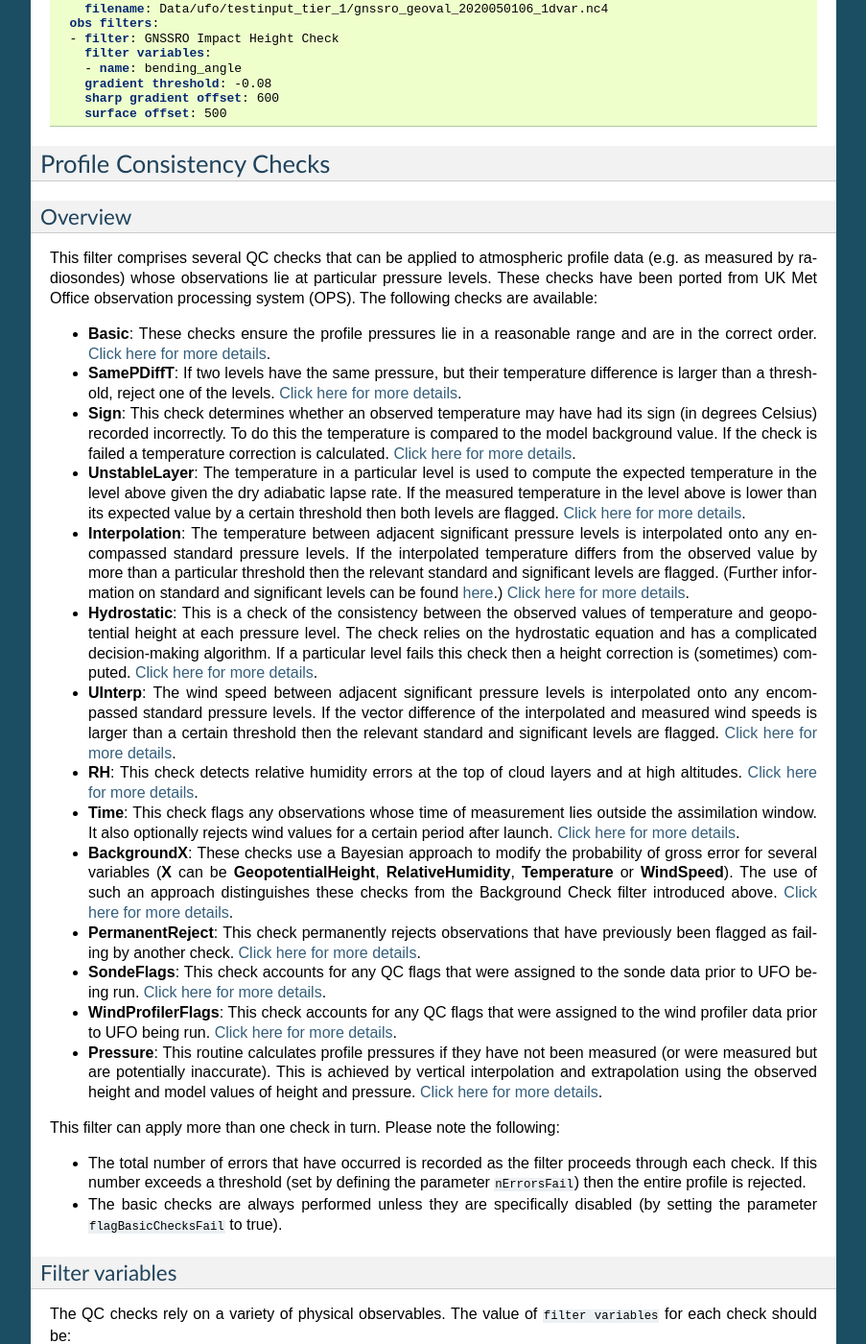
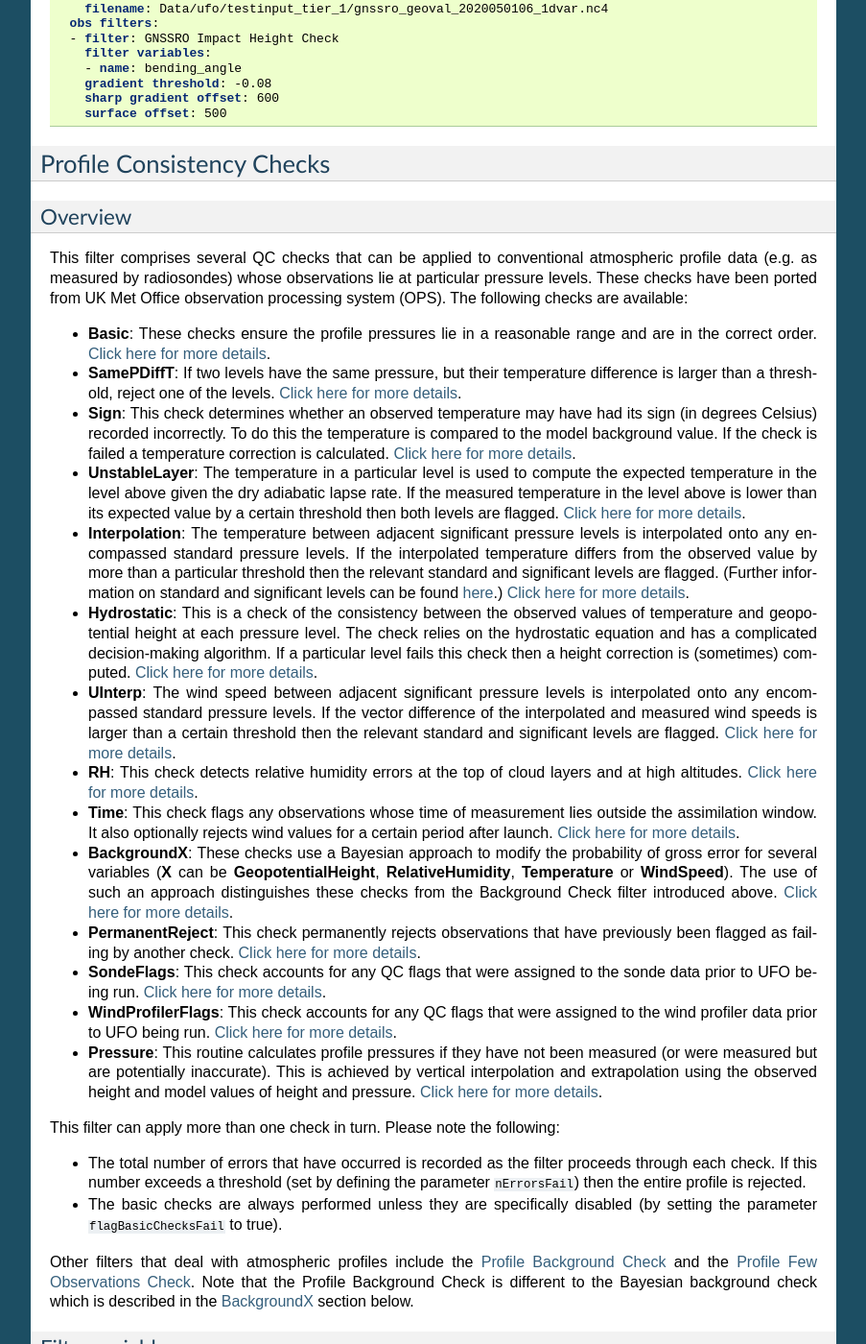
Before and after one commit to JCSDA/jedi-docs, a Sphinx documentation site: the page built from docs/inside/jedi-components/ufo/qcfilters/ProfileQC.rst, in a window 1280 px wide and 1400 px high, scrolled down 2105 px. Shown: the whole window at 96% size, without its empty margins (198-1101 px from the left). Built offline with Sphinx 7.4.7, drawn with Linux system fonts in a browser that asks for light colours; some of the changed text lies outside the part shown.

Commit message:
links to other profile checks; uinterpalternative (#175)

```diff
--- a/docs/inside/jedi-components/ufo/qcfilters/ProfileQC.rst
+++ b/docs/inside/jedi-components/ufo/qcfilters/ProfileQC.rst
@@ -112,7 +116,7 @@
 Overview
 ^^^^^^^^
 
-This filter comprises several QC checks that can be applied to atmospheric profile data (e.g. as measured by radiosondes) whose observations lie at particular pressure levels.
+This filter comprises several QC checks that can be applied to conventional atmospheric profile data (e.g. as measured by radiosondes) whose observations lie at particular pressure levels.
 These checks have been ported from UK Met Office observation processing system (OPS).
 The following checks are available:
 
@@ -172,6 +176,10 @@
   If this number exceeds a threshold (set by defining the parameter :code:`nErrorsFail`) then the entire profile is rejected.
 
 - The basic checks are always performed unless they are specifically disabled (by setting the parameter :code:`flagBasicChecksFail` to true).
+
+Other filters that deal with atmospheric profiles include the :ref:`Profile Background Check <profbkgcheck>`
+and the :ref:`Profile Few Observations Check <proffewobscheck>`. Note that the Profile Background Check is different to the
+Bayesian background check which is described in the :ref:`BackgroundX <profconcheck_background>` section below.
 
 ..
   (Commented out for now - will be revisited once all of the filters are in place)
@@ -464,6 +472,9 @@
 (according to the values in :code:`UICheck_BigGaps`),
 down to a minimum value given by the value of :code:`UICheck_BigGapLowP`.
 
+There is an alternative implementation of this check called **UInterpAlternative**. The UInterpAlternative check uses an different data handling method but otherwise
+behaves identically to the UInterp check. As such the UInterpAlternative check does not need to be used operationally (but should be kept to aid regression testing).
+
 **Summary of yaml parameters**
 
 - :code:`UICheck_TInterpIdenticalPTolSq`: threshold for squared difference between observed wind speeds for levels with identical pressures (default 0.0 m\ :sup:`2` s\ :sup:`-2`).
```
Also changed, not shown: other parts of docs/inside/jedi-components/ufo/qcfilters/ProfileQC.rst (+4 -0 lines).
